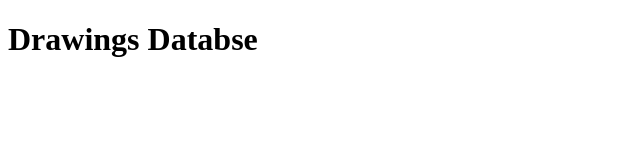
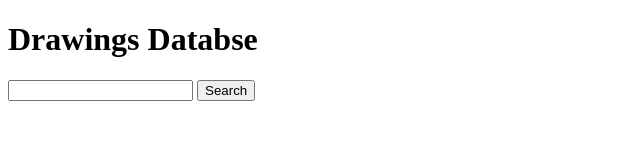
Before and after one commit to Gesana/Drawings-Catalog, a plain HTML site: page index.html in a window 1280 px wide. Shown: the whole page, without its empty margins (0-640 px from the left). Drawn offline with Linux system fonts and the light colour scheme.

Commit message:
add script file

```diff
--- a/index.html
+++ b/index.html
@@ -9,6 +9,14 @@
 <body>
 
     <h1> Drawings Databse </h1>
+    <form>
+    <input type="text" name="jobnumber" >
+    <input type="submit" name="submitsearch" value="Search">
+    </form>
+    <script src="./script.js"></script>
+
+
+
 
 </body>
 </html>
--- /dev/null
+++ b/script.js
@@ -0,0 +1,2 @@
+
+console.log("Hello")
```
